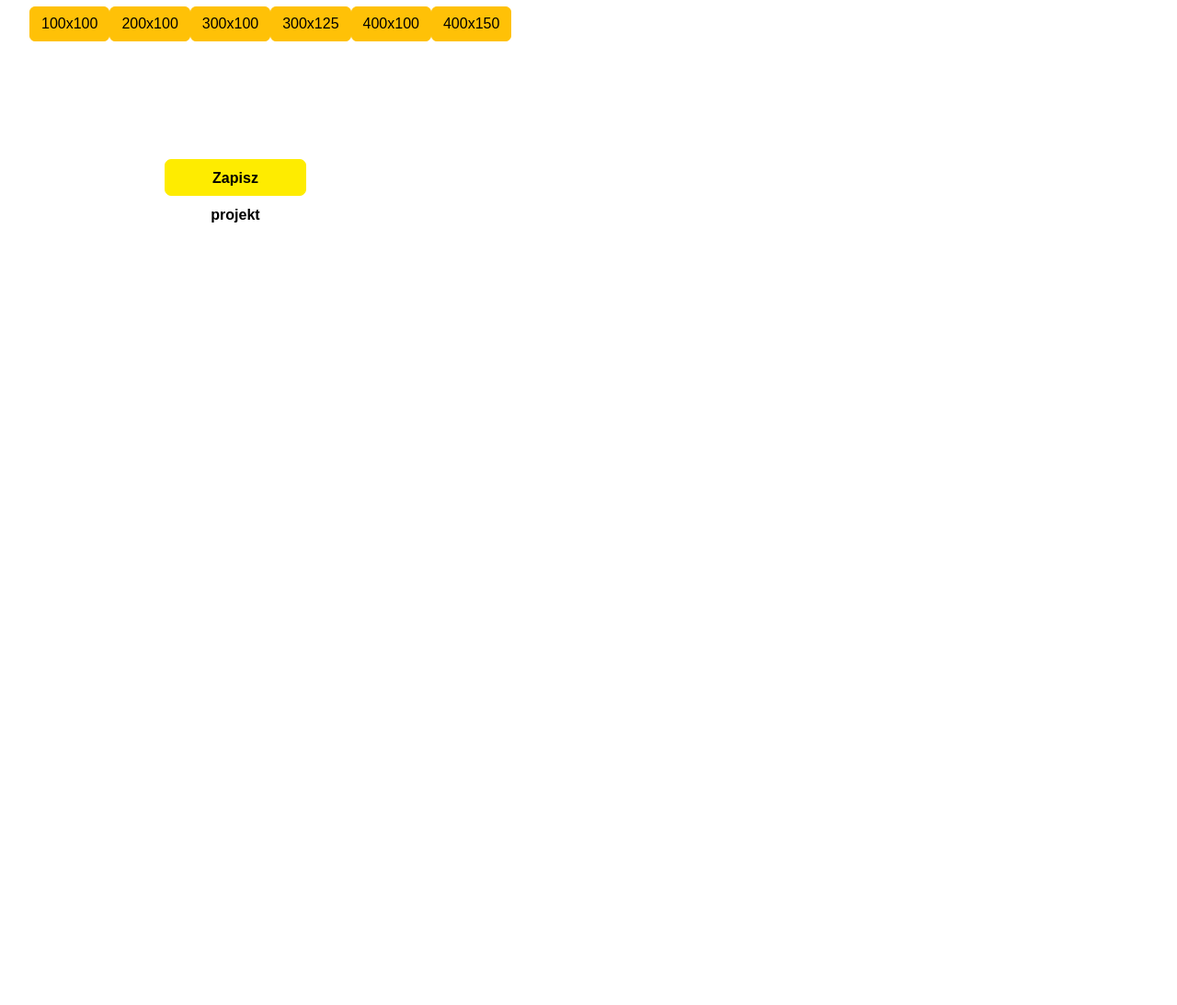
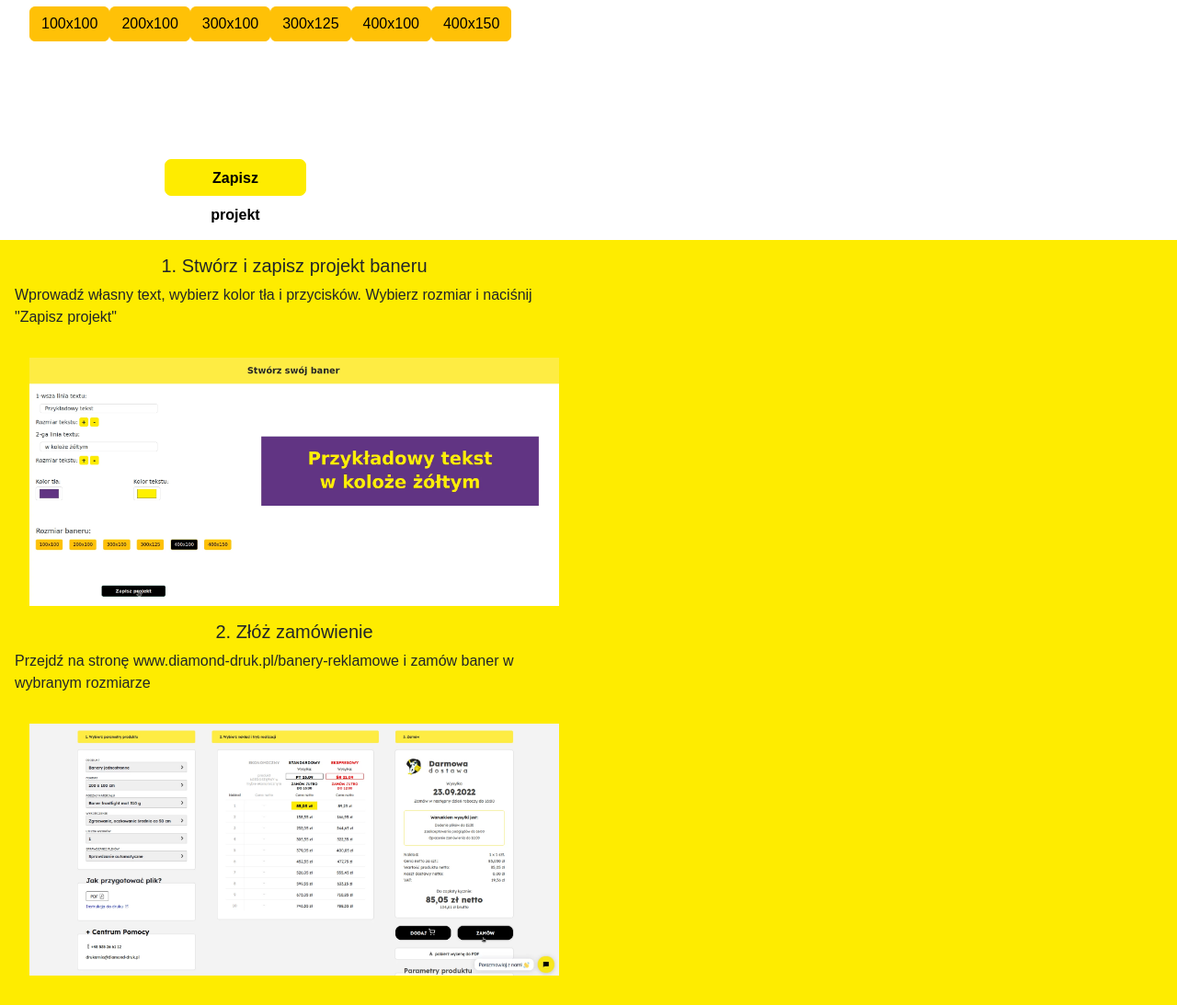
Before and after one commit to michalzareba0001/baneryMaker, a website: page index.html in a window 1280 px wide. Shown: the part 679-1772 px from the top of the page at 92% size. Before the commit the page ends 940 px from the top, so only its background shows below. Drawn offline with nearby package versions, Linux system fonts and the light colour scheme.

Commit message:
more content

```diff
--- a/banery.scss
+++ b/banery.scss
@@ -139,6 +139,7 @@ main {
             flex-direction: column;
             font-size: 500px;
             overflow: hidden;
+            padding: 1rem;
 
 
             #text_out1 {
@@ -147,6 +148,7 @@ main {
                 font-size: 4rem;
                 font-weight: bold;
                 text-align: center;
+
             }
 
             #text_out2 {
@@ -156,7 +158,10 @@ main {
                 font-weight: bold;
                 text-align: center;
             }
+
+
         }
+
     }
 }
 
@@ -200,6 +205,53 @@ main {
     background: #000 !important;
     color: #ffffff !important;
     cursor: pointer;
+}
+
+.bm_button:focus{
+    background: #000 !important;
+    color: #ffffff !important;
+    cursor: pointer;
+}
+.jak_zamowic{
+    width: 100%;
+    min-height: 500px;
+    background-color: #feec00;
+    display: grid;
+    grid-template-columns: 50% 50%;
+
+    .col1{
+        grid-column-start: 1;
+        grid-column-end: 2;
+        grid-row-start: 1;
+        grid-row-end: 2;
+        display: flex;
+        justify-content: center;
+        align-items: center;
+        flex-direction: column;
+        padding: 1rem;
+    }
+
+    .col2{
+        grid-column-start: 2;
+        grid-column-end: 3;
+        grid-row-start: 1;
+        grid-row-end: 2;
+        display: flex;
+        justify-content: center;
+        align-items: center;
+        flex-direction: column;
+        padding: 1rem;
+    }
+
+    .opisImage{
+        width: 100%;
+        height: 100%;
+        display: flex;
+        justify-content: center;
+        align-items: center;
+        flex-direction: column;
+        padding: 1rem;
+    }
 }
 
 //tablet
--- a/index.html
+++ b/index.html
@@ -70,9 +70,20 @@
                 <button class="btn btn-success zapisz" onclick="generateJpeg()">Zapisz projekt</button>
             </div>
         </div>
-
+        <div class="jak_zamowic">
+            <div class="col1">
+                <h5>1. Stwórz i zapisz projekt baneru</h5>
+                <p> Wprowadź własny text, wybierz kolor tła i przycisków. Wybierz rozmiar i naciśnij "Zapisz projekt" </p>
+                <img src="/images/screen01.webp" alt="screen01" class="opisImage">
+                <h5>2. Złóż zamówienie</h5>
+                <p> Przejdź na stronę www.diamond-druk.pl/banery-reklamowe i zamów baner w wybranym rozmiarze </p>
+                <img src="/images/screen02.webp" alt="screen01" class="opisImage">
+            </div>
+            <div class="col2"></div>
+        </div>
 
     </main>
+
 
 </body>
 
```
Also changed, not shown: banery.css, images/screen01.png (added), images/screen01.webp (added), images/screen02.png (added), images/screen02.webp (added), 1 other file.
